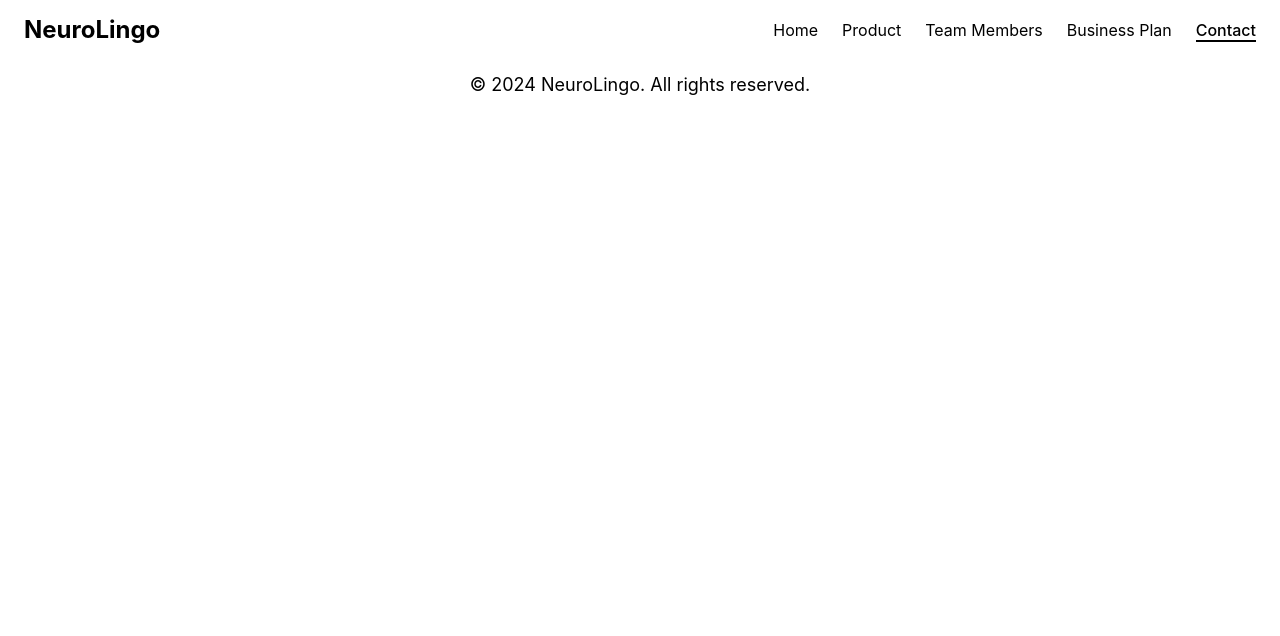
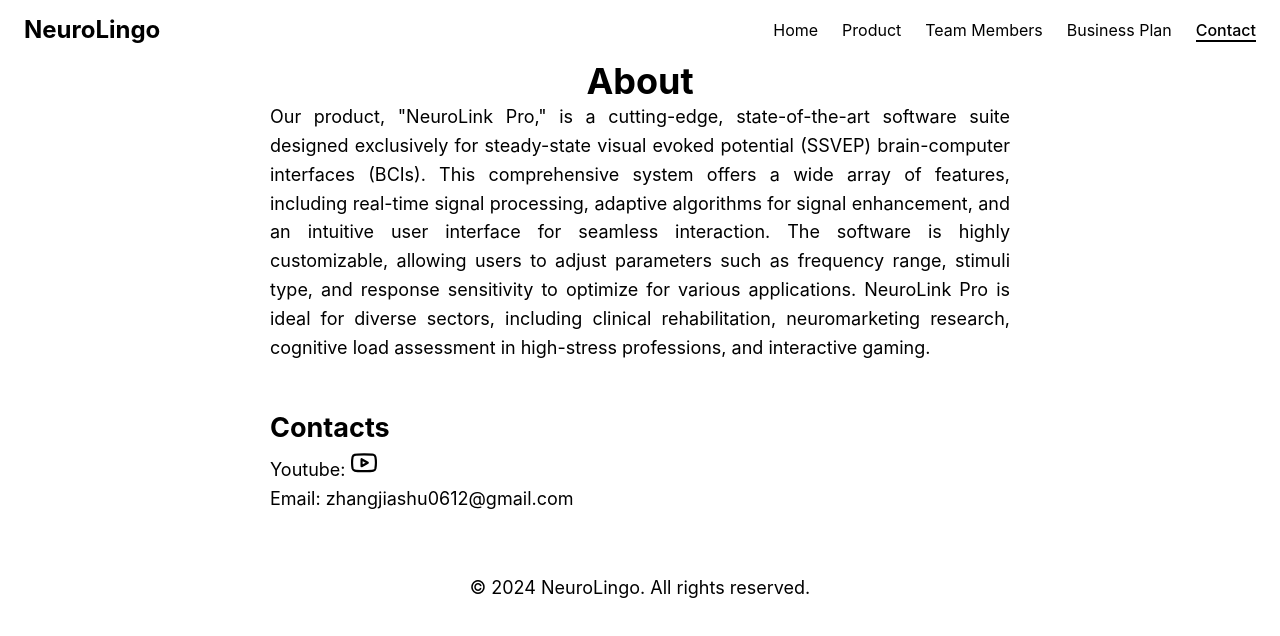
Before and after one commit to EvanLuo42/conrad-website, a Vue app: page /contact in a window 1280 px wide. Shown: the top 636 px of the page. Built offline with nearby package versions, Linux system fonts and the light colour scheme.

Commit message:
feat(contact): Finish contact page

```diff
--- /dev/null
+++ b/src/components/icons/YouTubeIcon.vue
@@ -0,0 +1,7 @@
+<template>
+  <svg xmlns="http://www.w3.org/2000/svg" viewBox="0 0 24 24" fill="none" stroke="currentColor" stroke-width="2" stroke-linecap="round" stroke-linejoin="round">
+    <path d="M22.54 6.42a2.78 2.78 0 0 0-1.94-2C18.88 4 12 4 12 4s-6.88 0-8.6.46a2.78 2.78 0 0 0-1.94 2A29 29 0 0 0 1 11.75a29 29 0 0 0 .46 5.33A2.78 2.78 0 0 0 3.4 19c1.72.46 8.6.46 8.6.46s6.88 0 8.6-.46a2.78 2.78 0 0 0 1.94-2 29 29 0 0 0 .46-5.25 29 29 0 0 0-.46-5.33z">
+    </path>
+    <polygon points="9.75 15.02 15.5 11.75 9.75 8.48 9.75 15.02"></polygon>
+  </svg>
+</template>
--- a/src/views/AboutView.vue
+++ b/src/views/AboutView.vue
@@ -1,3 +1,59 @@
+<script setup lang="ts">
+import YouTubeIcon from '@/components/icons/YouTubeIcon.vue'
+</script>
+
 <template>
+  <main>
+    <h1 class="title">About</h1>
+    <div class="content">
+      <span>Our product, "NeuroLink Pro," is a cutting-edge, state-of-the-art software suite designed exclusively for steady-state visual evoked potential (SSVEP) brain-computer interfaces (BCIs). This comprehensive system offers a wide array of features, including real-time signal processing, adaptive algorithms for signal enhancement, and an intuitive user interface for seamless interaction. The software is highly customizable, allowing users to adjust parameters such as frequency range, stimuli type, and response sensitivity to optimize for various applications. NeuroLink Pro is ideal for diverse sectors, including clinical rehabilitation, neuromarketing research, cognitive load assessment in high-stress professions, and interactive gaming.</span>
 
+      <h2>Contacts</h2>
+      <span>Youtube: <a href="/"><YouTubeIcon class="icon"></YouTubeIcon></a></span>
+      <span>Email: <a href="mailto:zhangjiashu0612@gmail.com">zhangjiashu0612@gmail.com</a></span>
+    </div>
+  </main>
 </template>
+
+<style scoped>
+main {
+  display: flex;
+  flex-direction: column;
+  align-items: center;
+}
+
+h2 {
+  margin-top: 50px;
+  margin-bottom: 5px;
+}
+
+span {
+  text-align: justify;
+  text-justify: inter-word;
+}
+
+img {
+  border-radius: 10px;
+  width: 50%;
+  margin: 0 auto;
+  margin-top: 20px;
+}
+
+.images {
+  display: flex;
+  flex-direction: row;
+  align-items: center;
+}
+
+.content {
+  max-width: 740px;
+  display: flex;
+  flex-direction: column;
+  margin-bottom: 50px;
+}
+
+.icon {
+  height: 26px;
+  width: 26px;
+}
+</style>
--- a/src/views/ProductView.vue
+++ b/src/views/ProductView.vue
@@ -17,6 +17,13 @@
       <br>
       <span>3. The user can use the audio button to read out the content</span>
       <img src="/software.jpg">
+
+      <h2>Innovation Origin</h2>
+      <span>Inspired by the concept of Neural mapping and semantic reconstruction from non-invasive neural signals</span>
+      <br>
+      <span>Fused with the generative power of RWKV large language models</span>
+      <br>
+      <span>A softmax layer is used to integrate the results of Neural Mapping(Decoding) and Generated results of RWKV model</span>
     </div>
   </main>
 </template>
```
